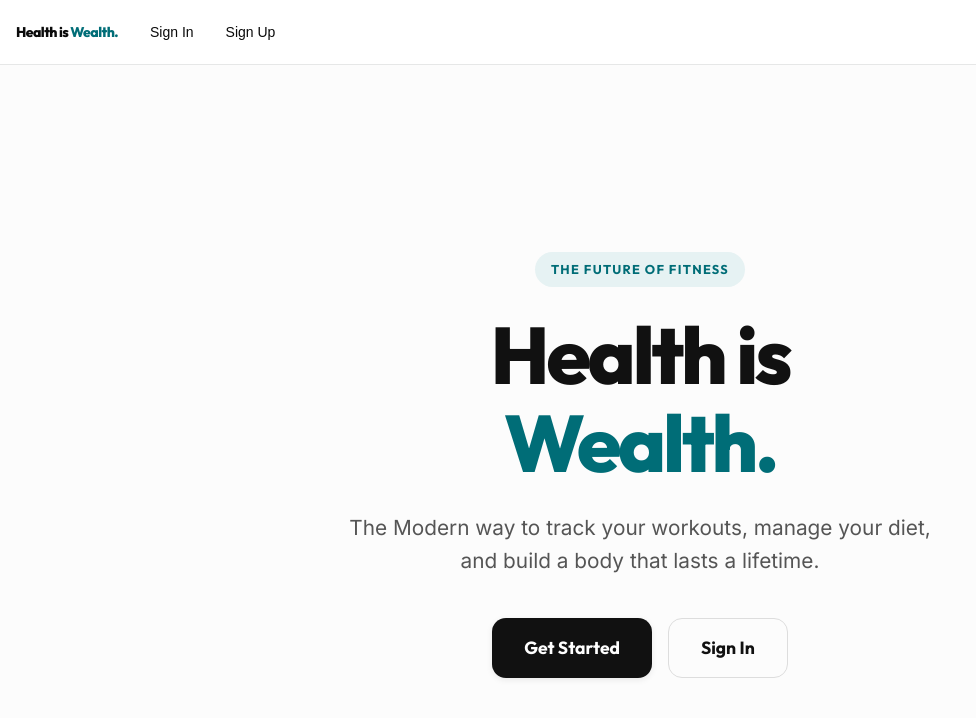
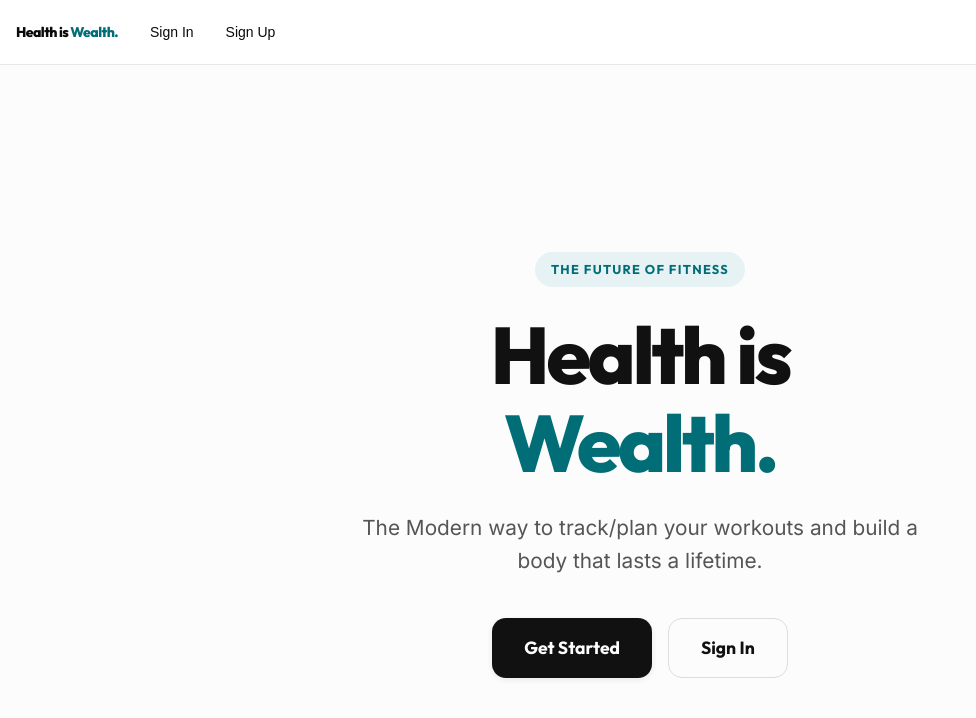
Before and after one commit to spweinstein/fitness-app-frontend, a React (Vite) app: page / in a window 1280 px wide. Shown: the top 718 px of the page, without its empty margins (0-976 px from the left). Built offline with nearby package versions, Linux system fonts and the light colour scheme; no server answers.

Commit message:
Refactor Landing component structure: move Landing.jsx and Landing.css to app directory and update import paths in App.jsx.

```diff
--- a/src/App.jsx
+++ b/src/App.jsx
@@ -5,7 +5,7 @@ import "./App.css";
 import NavBar from "@/src/app/NavBar.jsx";
 import SignUpForm from "@/src/features/auth/SignUpForm.jsx";
 import SignInForm from "@/src/features/auth/SignInForm.jsx";
-import Landing from "@/src/features/auth/Landing.jsx";
+import Landing from "@/src/app/Landing.jsx";
 import AppLayout from "@/src/shared/layout/AppLayout.jsx";
 import LoadingSpinner from "@/src/shared/feedback/LoadingSpinner.jsx";
 import { parseTabParam } from "@/src/features/training/explore/exploreListUtils.js";
--- a/src/features/auth/Landing.jsx
+++ b/src/app/Landing.jsx
@@ -18,7 +18,7 @@ const Landing = () => {
         </h1>
 
         <p>
-          The Modern way to track your workouts, manage your diet, and build a
+          The Modern way to track/plan your workouts and build a
           body that lasts a lifetime.
         </p>
 
```
Also changed, not shown: src/app/Landing.css (renamed from src/features/auth/Landing.css).
